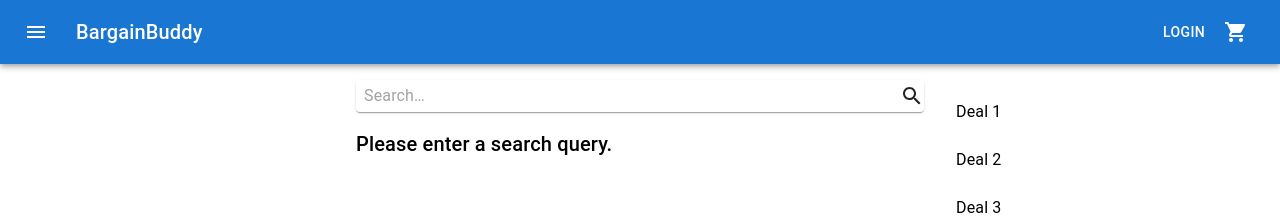
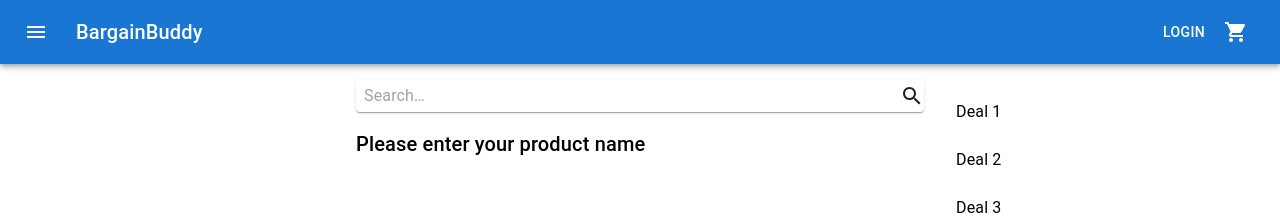
Before and after one commit to anikeee/BargainBuddy, a React (Create React App) app in the folder bargain-buddy/: page / in a window 1280 px wide. Shown: the top 218 px of the page. Built offline with nearby package versions, Linux system fonts and the light colour scheme.

Commit message:
changed command text

```diff
--- a/bargain-buddy/src/components/MainContent.js
+++ b/bargain-buddy/src/components/MainContent.js
@@ -48,7 +48,7 @@ const MainContent = ({ searchQuery }) => {
 
     const renderProducts = () => {
         if (!productData) {
-            return <Typography variant="h6">Please enter a search query.</Typography>;
+            return <Typography variant="h6">Please enter your product name</Typography>;
         }
 
         const startIndex = (currentPage - 1) * itemsPerPage;
```
